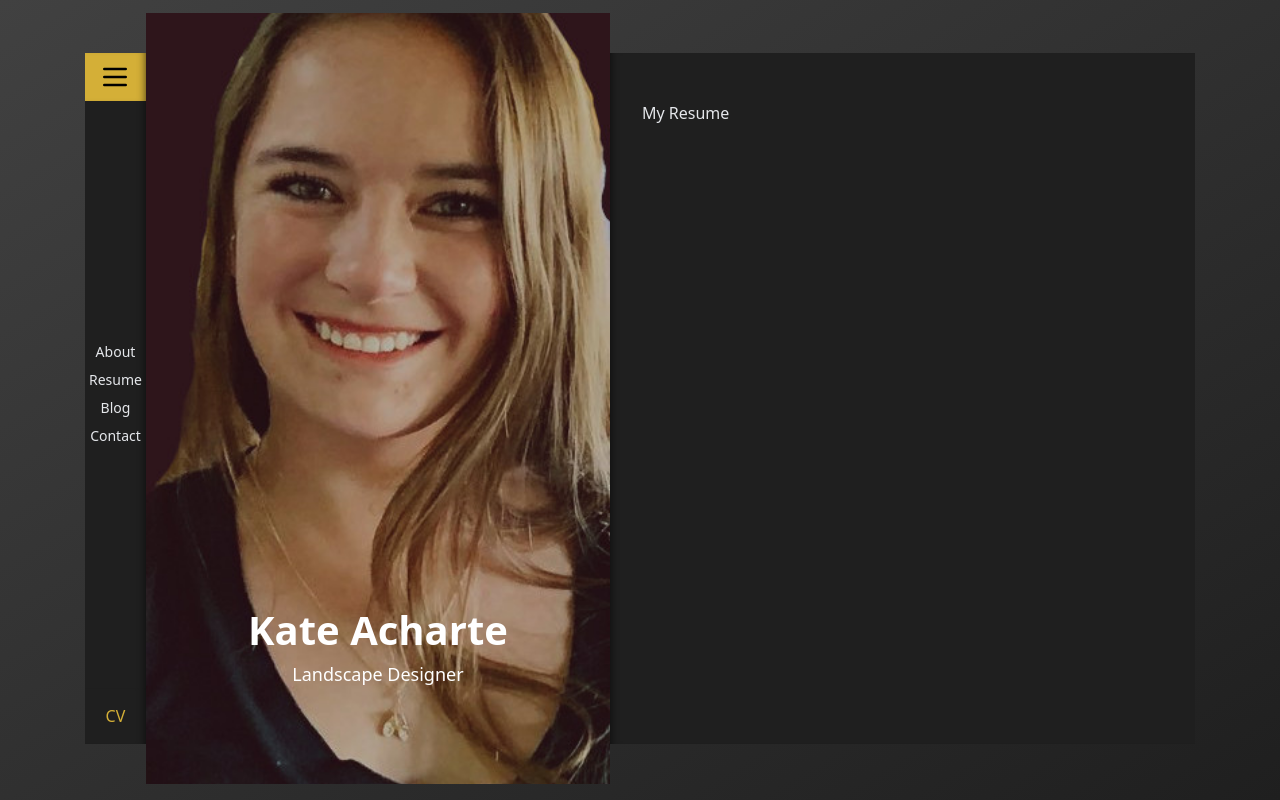
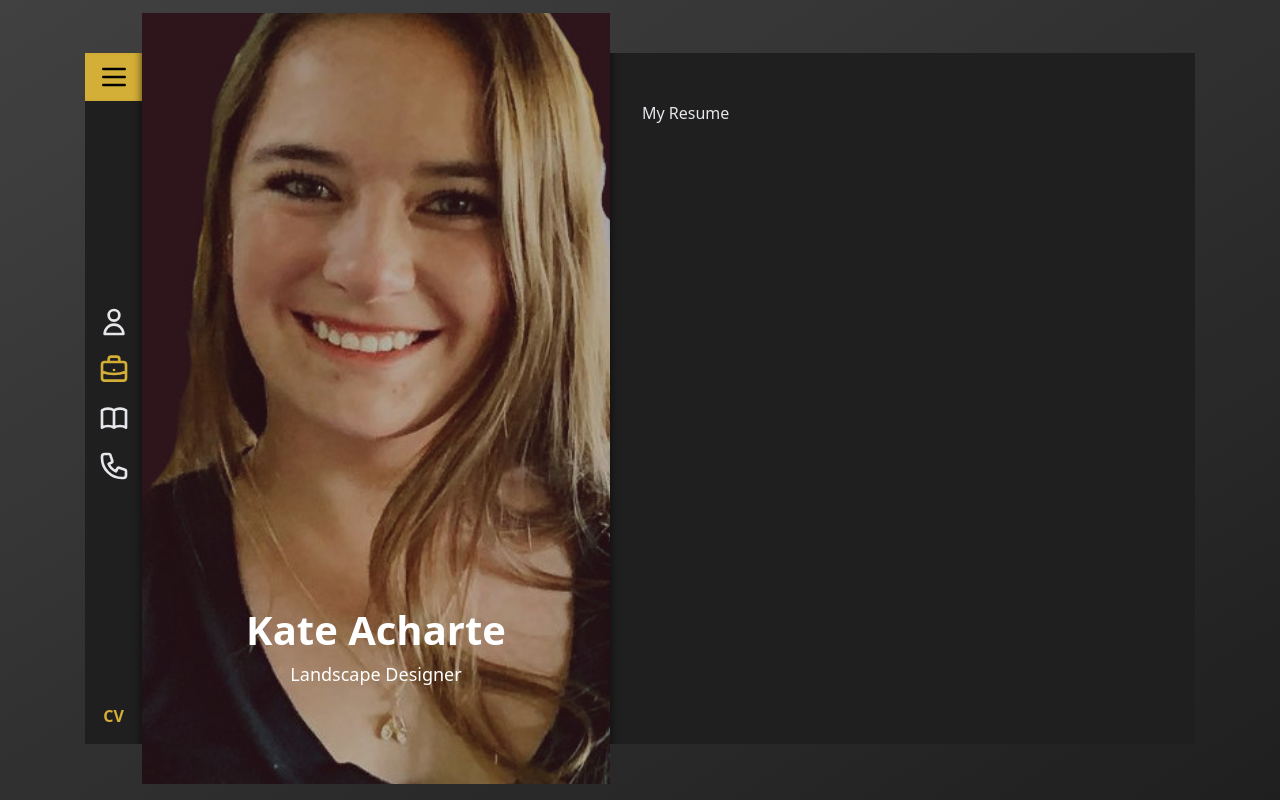
Before and after one commit to agstover/goose-site, a Next.js app: page /resume in a window 1280 px wide. Built offline with nearby package versions, Linux system fonts and the light colour scheme.

Commit message:
added icons to menu

```diff
--- a/components/layout.js
+++ b/components/layout.js
@@ -6,22 +6,27 @@ import Drawer from 'components/drawer'
 import {useState} from 'react'
 import Overlay from 'components/overlay'
 import { motion } from 'framer-motion'
+import { User as UserIcon, Work as WorkIcon, Blog as BlogIcon, Contact as ContactIcon } from 'icons'
 
 const MenuItems = [
   {
     title: 'About',
+    icon: UserIcon,
     href: '/'
   },
   {
     title: 'Resume',
+    icon: WorkIcon,
     href: '/resume'
   },
   {
     title: 'Blog',
+    icon: BlogIcon,
     href: '/blog'
   },
   {
     title: 'Contact',
+    icon: ContactIcon,
     href: '/contact'
   }
 ]
--- a/components/menu.js
+++ b/components/menu.js
@@ -1,6 +1,5 @@
 import {useRouter} from 'next/router'
 import Link from 'next/link'
-import MenuIcon from 'icons/menu'
 
 const Menu = ({items, className, toggleDrawer}) => {
     return (
@@ -33,7 +32,7 @@ const Hamburger = ({className, toggle}) => {
 
 const Download = ({className}) => {
     return (
-        <button className={`bg-accent-1 text-accent-4 p-4 w-full ${className}`}>CV</button>
+        <button className={`bg-accent-1 font-bold text-accent-4 p-4 w-full ${className}`}>CV</button>
     )
 }
 
@@ -51,11 +50,15 @@ const MenuBox = ({className, items}) => {
 
 const MenuItem = ({item, isFirst, isLast}) => {
     const router = useRouter()
-    const activeStyle = item.href === router.pathname ? 'bg-gray-300' : ''
+    const isActive = item.href === router.pathname
     return (
         <Link href={item.href}>
-            <a className={`${activeStyle} ${isFirst ? 'rounded-t-lg' : ''} ${isLast ? 'rounded-b-lg' : ''}` } href={item.href}>
-                <div className='text-sm text-center p-1'>{item.title}</div>
+            <a href={item.href}>
+                {
+                    item.icon
+                    ? <item.icon className={`mx-auto w-8 h-8 my-4 ${isActive ? 'text-accent-4' : 'text-gray-200'}` }/>
+                    : <h1>{item.title}</h1>
+                }
             </a>
         </Link>
     )
--- /dev/null
+++ b/icons/blog.js
@@ -0,0 +1,7 @@
+export default function Blog({className}) {
+    return (
+        <svg className={className} xmlns="http://www.w3.org/2000/svg" fill="none" viewBox="0 0 24 24" stroke="currentColor">
+            <path stroke-linecap="round" stroke-linejoin="round" stroke-width="2" d="M12 6.253v13m0-13C10.832 5.477 9.246 5 7.5 5S4.168 5.477 3 6.253v13C4.168 18.477 5.754 18 7.5 18s3.332.477 4.5 1.253m0-13C13.168 5.477 14.754 5 16.5 5c1.747 0 3.332.477 4.5 1.253v13C19.832 18.477 18.247 18 16.5 18c-1.746 0-3.332.477-4.5 1.253" />
+        </svg>
+    )
+}
--- /dev/null
+++ b/icons/contact.js
@@ -0,0 +1,7 @@
+export default function Contact({className}) {
+    return (
+        <svg className={className} xmlns="http://www.w3.org/2000/svg" fill="none" viewBox="0 0 24 24" stroke="currentColor">
+            <path stroke-linecap="round" stroke-linejoin="round" stroke-width="2" d="M3 5a2 2 0 012-2h3.28a1 1 0 01.948.684l1.498 4.493a1 1 0 01-.502 1.21l-2.257 1.13a11.042 11.042 0 005.516 5.516l1.13-2.257a1 1 0 011.21-.502l4.493 1.498a1 1 0 01.684.949V19a2 2 0 01-2 2h-1C9.716 21 3 14.284 3 6V5z" />
+        </svg>
+    )
+}
--- /dev/null
+++ b/icons/index.js
@@ -0,0 +1,13 @@
+import User from './user'
+import Menu from './menu'
+import Work from './work'
+import Blog from './blog'
+import Contact from './contact'
+
+export {
+    User,
+    Menu,
+    Work,
+    Blog,
+    Contact
+}
--- /dev/null
+++ b/icons/user.js
@@ -0,0 +1,7 @@
+export default function User({className}) {
+    return (
+        <svg className={className} xmlns="http://www.w3.org/2000/svg" fill="none" viewBox="0 0 24 24" stroke="currentColor">
+            <path stroke-linecap="round" stroke-linejoin="round" stroke-width="2" d="M16 7a4 4 0 11-8 0 4 4 0 018 0zM12 14a7 7 0 00-7 7h14a7 7 0 00-7-7z" />
+        </svg>
+    )
+}
--- /dev/null
+++ b/icons/work.js
@@ -0,0 +1,7 @@
+export default function Work({className}) {
+    return (
+        <svg className={className} xmlns="http://www.w3.org/2000/svg" fill="none" viewBox="0 0 24 24" stroke="currentColor">
+            <path stroke-linecap="round" stroke-linejoin="round" stroke-width="2" d="M21 13.255A23.931 23.931 0 0112 15c-3.183 0-6.22-.62-9-1.745M16 6V4a2 2 0 00-2-2h-4a2 2 0 00-2 2v2m4 6h.01M5 20h14a2 2 0 002-2V8a2 2 0 00-2-2H5a2 2 0 00-2 2v10a2 2 0 002 2z" />
+        </svg>
+    )
+}
```
